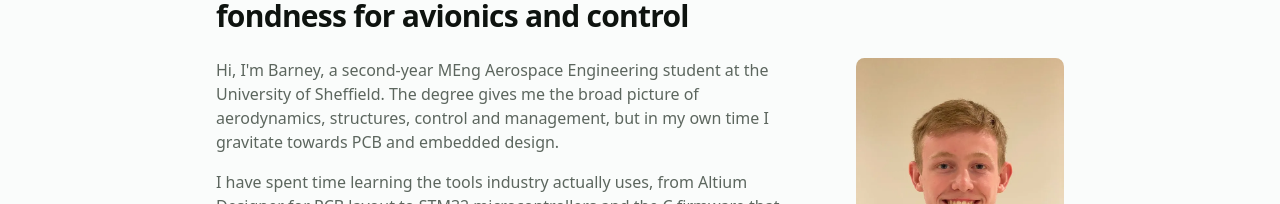
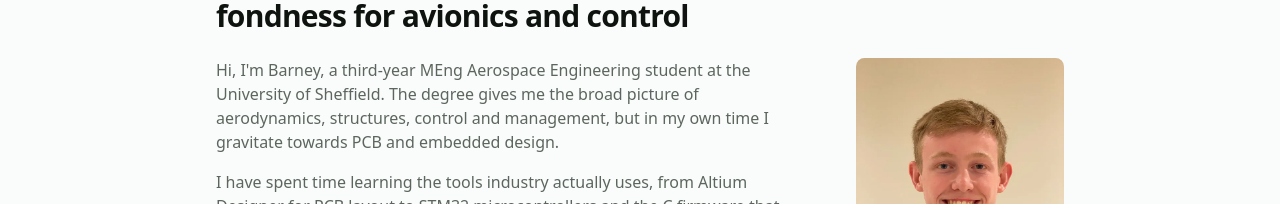
Before and after one commit to BarneyRye/personal-website, a React (Vite) app: page /home/about in a window 1280 px wide. Shown: the part 224-428 px from the top of the page. Built offline with nearby package versions, Linux system fonts and the light colour scheme.

Commit message:
Update year in introduction from second to third

```diff
--- a/src/routes/home/about.tsx
+++ b/src/routes/home/about.tsx
@@ -26,7 +26,7 @@ function RouteComponent() {
       <div className="flex flex-col items-start gap-8 sm:flex-row sm:gap-10">
         <div className="min-w-0 flex-1 space-y-4 text-muted-foreground [&>p]:max-w-prose">
           <p>
-            Hi, I&apos;m Barney, a second-year MEng Aerospace Engineering
+            Hi, I&apos;m Barney, a third-year MEng Aerospace Engineering
             student at the University of Sheffield. The degree gives me the
             broad picture of aerodynamics, structures, control and management,
             but in my own time I gravitate towards PCB and embedded design.
```
